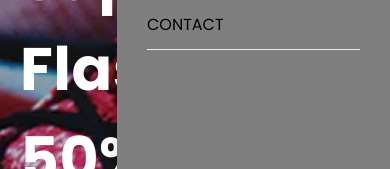
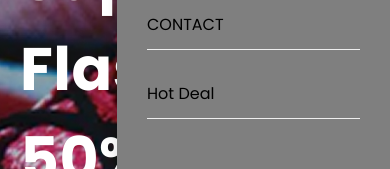
Before and after one commit to Frostdevs/E-com-Store, a React (Vite) app: page / in a window 390 px wide. Both pictures are taken after a click on the element 357 px from the left and 49 px from the top of the page. Shown: the part 355-524 px from the top of the page. Built offline with nearby package versions, Linux system fonts and the light colour scheme; a web font is replaced by a local one.

Commit message:
header fixing

```diff
--- a/src/Components/Header/Header.css
+++ b/src/Components/Header/Header.css
@@ -101,7 +101,7 @@ li:hover {
   transform: translateY(-10px);
   transition: all 0.3s ease;
   min-width: 200px;
-  width: 60%;
+  width: 65%;
   z-index: 100;
 }
 
@@ -177,6 +177,9 @@ gap: 14px;
   .links {
     gap: 60px;
   }
+  .dropdown-menu {
+  width: 80%;
+}
 }
 
 
@@ -184,10 +187,18 @@ gap: 14px;
 @media (max-width: 900px) {
   /* Show hamburger */
   .Header {
-    padding-inline: 60px;
+    padding-inline: 30px;
   }
   .hamburger {
     display: flex;
+  }
+
+.dropdown-menu {
+  display: none;
+}
+
+  .hotlink {
+    display: block;
   }
 
   /* Navigation links styling for mobile */
--- a/src/Components/Header/Header.jsx
+++ b/src/Components/Header/Header.jsx
@@ -79,7 +79,7 @@ const Header = () => {
             </svg>
             <p>My profile</p>
           </div>
-          <NavLink to="/"  className="cart">
+          <NavLink to="/cart" className="cart">
             <CiShoppingCart className="w-6 h-6 items-center" />
             <span className="cartcount">0</span>
           </NavLink>
@@ -137,6 +137,14 @@ const Header = () => {
               CONTACT
             </NavLink>
           </li>
+
+          {isMenuOpen && (
+            <li>
+              <NavLink to="/hot" className="hotlink hidden">
+                Hot Deal
+              </NavLink>
+            </li>
+          )}
         </ul>
 
         <div className="dropdown-menu">
@@ -164,14 +172,18 @@ const Header = () => {
               <h1>Category</h1>
               <div className="fits">
                 <ul>
-                <li><NavLink to="/hot">Hot Deal</NavLink></li>
+                  <li>
+                    <NavLink to="/hot">Hot Deal</NavLink>
+                  </li>
                   <li>Sunglasses</li>
                   <li>Belts</li>
                   <li>Handbags</li>
                   <li>Sneakers</li>
                 </ul>
                 <ul>
-                <li><NavLink to="/hot">Hot Deal</NavLink></li>
+                  <li>
+                    <NavLink to="/hot">Hot Deal</NavLink>
+                  </li>
                   <li>Sneakers</li>
                   <li>Belts</li>
                   <li>Handbags</li>
```
Lines whose indentation alone changed are shown as unchanged.
